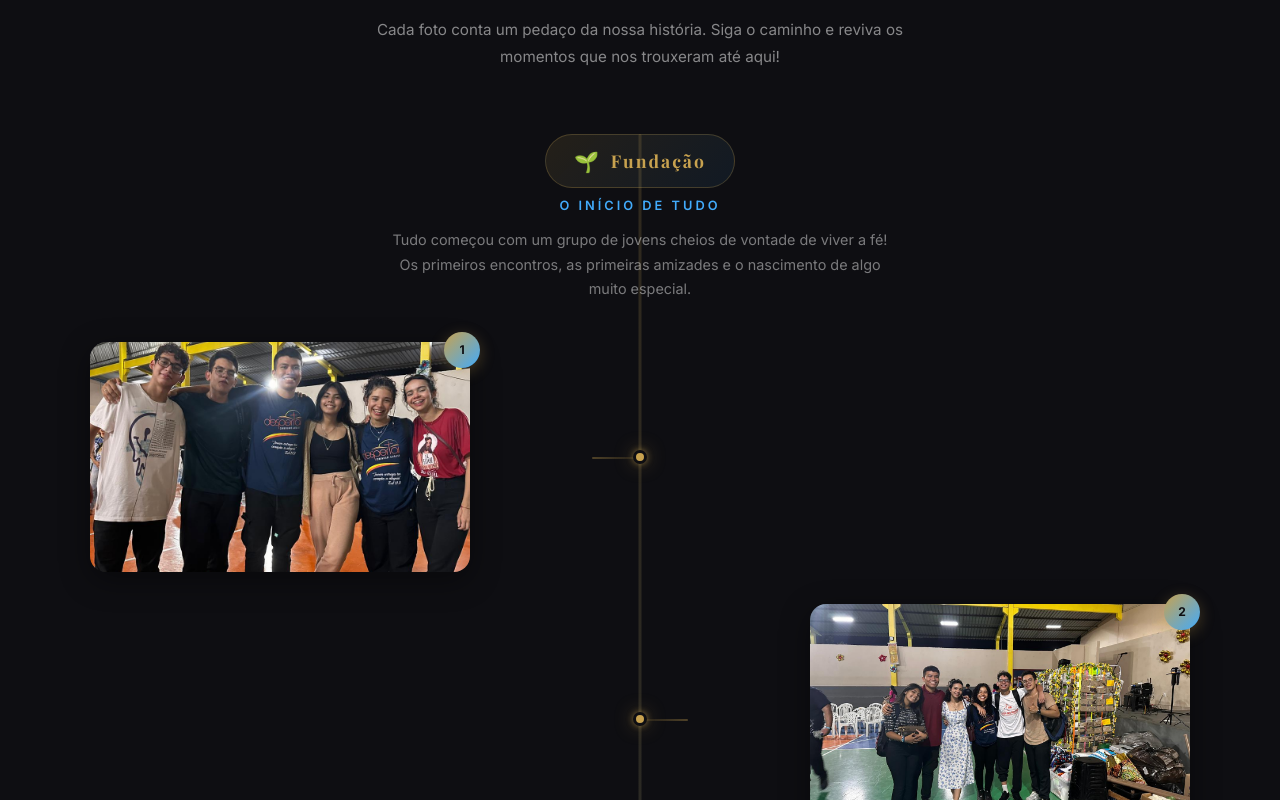
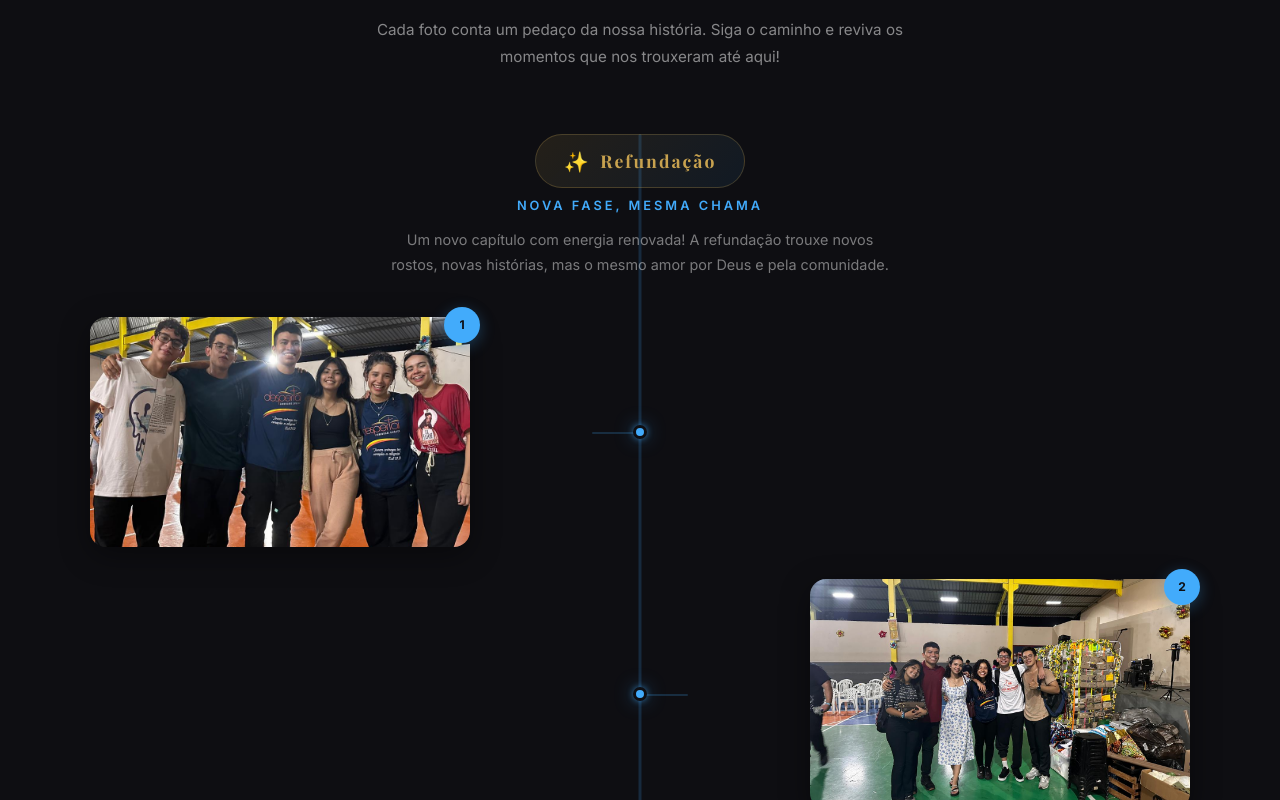
Before and after one commit to VictorMartins086/ELOHIM, a React (Vite) app: page / in a window 1280 px wide. Shown: the part 1080-1880 px from the top of the page. Built offline with nearby package versions, Linux system fonts and the light colour scheme; the HTML template or start-up script is replaced by a standard one.

Commit message:
feat: update Timeline component to reflect new eras and enhance descriptions

```diff
--- a/src/App.css
+++ b/src/App.css
@@ -404,7 +404,7 @@
   top: 0;
   bottom: 0;
   width: 3px;
-  background: linear-gradient(to bottom, var(--gold), var(--blue), var(--gold), var(--blue));
+  background: var(--blue);
   transform: translateX(-50%);
   opacity: 0.18;
   border-radius: 2px;
@@ -484,10 +484,10 @@
   width: 14px;
   height: 14px;
   border-radius: 50%;
-  background: var(--gold);
+  background: var(--blue);
   border: 3px solid var(--dark);
   z-index: 3;
-  box-shadow: 0 0 20px rgba(200, 162, 79, 0.4), 0 0 6px rgba(200, 162, 79, 0.6);
+  box-shadow: 0 0 20px rgba(66, 171, 251, 0.4), 0 0 6px rgba(66, 171, 251, 0.6);
 }
 
 /* Horizontal connector from dot to card */
@@ -502,13 +502,13 @@
 .path-node--left .path-node-connector {
   left: calc(45% + 7px);
   right: 50%;
-  background: linear-gradient(90deg, rgba(200, 162, 79, 0.35), rgba(200, 162, 79, 0.08));
+  background: rgba(66, 171, 251, 0.2);
 }
 
 .path-node--right .path-node-connector {
   left: 50%;
   right: calc(45% + 7px);
-  background: linear-gradient(90deg, rgba(200, 162, 79, 0.08), rgba(200, 162, 79, 0.35));
+  background: rgba(66, 171, 251, 0.2);
 }
 
 /* The image card */
@@ -545,14 +545,14 @@
   width: 36px;
   height: 36px;
   border-radius: 50%;
-  background: linear-gradient(135deg, var(--gold), var(--blue));
+  background: var(--blue);
   color: var(--dark);
   font-size: 0.75rem;
   font-weight: 800;
   display: flex;
   align-items: center;
   justify-content: center;
-  box-shadow: 0 4px 15px rgba(200, 162, 79, 0.3);
+  box-shadow: 0 4px 15px rgba(66, 171, 251, 0.3);
   z-index: 4;
 }
 
--- a/src/components/Timeline.jsx
+++ b/src/components/Timeline.jsx
@@ -17,15 +17,15 @@ for (let i = totalImages; i >= 1; i--) {
   }
 }
 
-// Divide images into 3 eras with fun emojis
+// Divide images into 2 eras starting from Refundação
 const eras = [
   {
-    title: 'Fundação',
-    emoji: '🌱',
-    subtitle: 'O Início de Tudo',
+    title: 'Refundação',
+    emoji: '✨',
+    subtitle: 'Nova Fase, Mesma Chama',
     description:
-      'Tudo começou com um grupo de jovens cheios de vontade de viver a fé! Os primeiros encontros, as primeiras amizades e o nascimento de algo muito especial.',
-    images: allImages.slice(0, 12),
+      'Um novo capítulo com energia renovada! A refundação trouxe novos rostos, novas histórias, mas o mesmo amor por Deus e pela comunidade.',
+    images: allImages.slice(0, 18),
   },
   {
     title: 'Caminhada',
@@ -33,15 +33,7 @@ const eras = [
     subtitle: 'Crescimento & Aventuras',
     description:
       'Retiros inesquecíveis, louvores de arrepiar e momentos que ficam pra sempre no coração. O Elohim cresceu e se fortaleceu na fé!',
-    images: allImages.slice(12, 24),
-  },
-  {
-    title: 'Refundação',
-    emoji: '✨',
-    subtitle: 'Nova Fase, Mesma Chama',
-    description:
-      'Um novo capítulo com energia renovada! A refundação trouxe novos rostos, novas histórias, mas o mesmo amor por Deus e pela comunidade.',
-    images: allImages.slice(24),
+    images: allImages.slice(18),
   },
 ]
 
```
